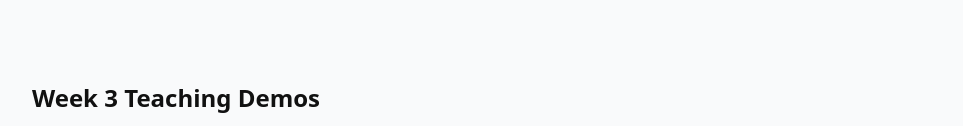
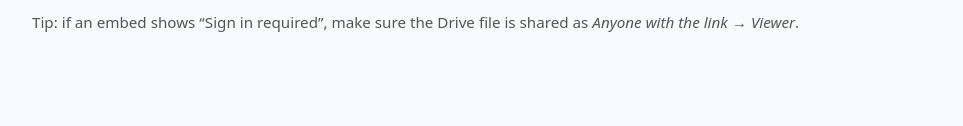
Before and after one commit to kepeoples/EDS124BR, a plain HTML site: page index.html in a window 1280 px wide. Shown: the part 1264-1390 px from the top of the page, without its empty margins (158-1121 px from the left). Drawn offline with Linux system fonts and the light colour scheme.

Commit message:
Update index.html

```diff
--- a/index.html
+++ b/index.html
@@ -1,4 +1,3 @@
-
 <!DOCTYPE html>
 <html lang="en">
   <head>
@@ -207,12 +206,13 @@
             </p>
           </article>
         </div>
-<!--         <p style="color: #555; font-size: 0.95rem">
+        <p style="color: #555; font-size: 0.95rem">
           Tip: if an embed shows “Sign in required”, make sure the Drive file is
           shared as
           <em>Anyone with the link → Viewer</em>.
-        </p> -->
+        </p>
       </section>
+
       <section id="week3">
   <h2>Week 3 Teaching Demos</h2>
   <div class="grid">
@@ -251,7 +251,6 @@
   </div>
 </section>
 
-
     </main>
   </body>
 </html>
```
